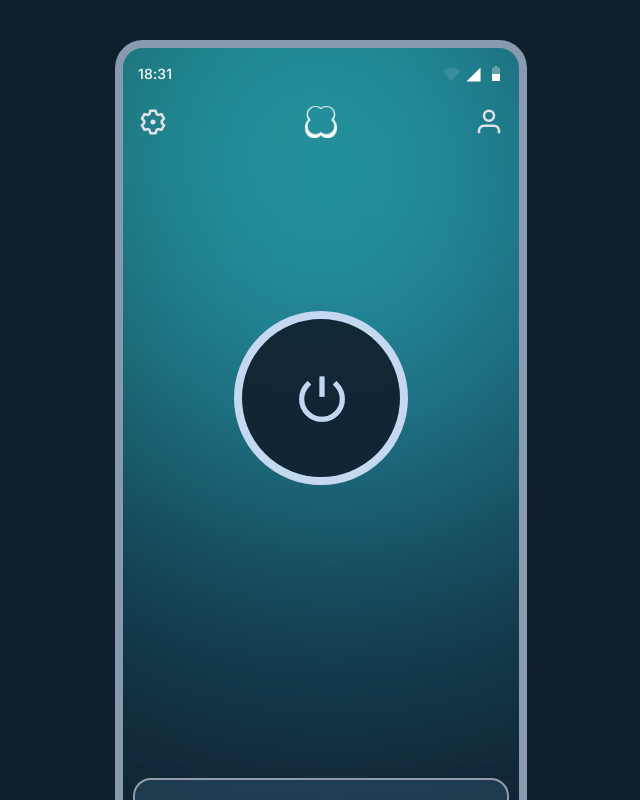
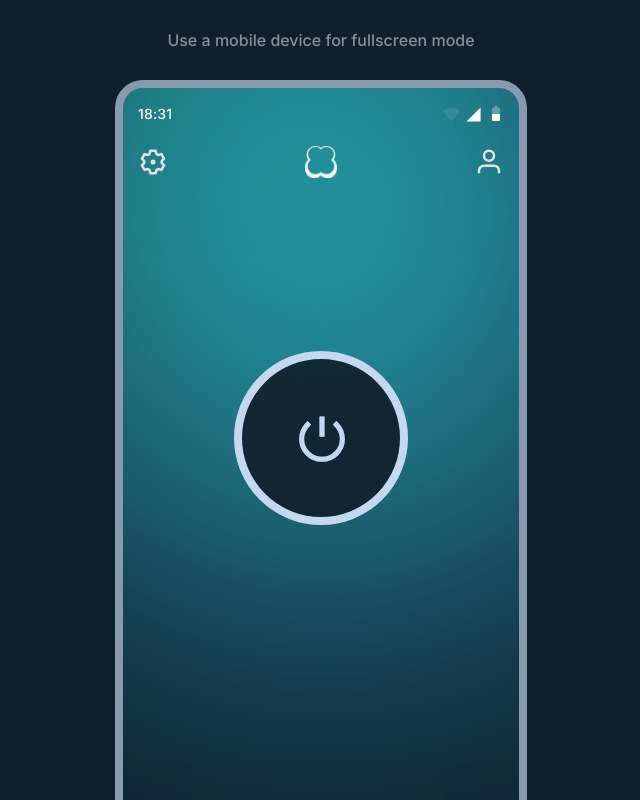
Before and after one commit to SegenVladimir/clover-vpn, a Vue app: page / in a window 1280 px wide. Shown: the top 800 px of the page, without its empty margins (319-959 px from the left). Built offline with nearby package versions, Linux system fonts and the light colour scheme.

Commit message:
mobile view

```diff
--- a/src/components/App/App.scss
+++ b/src/components/App/App.scss
@@ -4,10 +4,12 @@
   flex-direction: column;
   width: 412px;
   height: 892px;
-  margin: 5vh auto;
+  margin: 30px auto;
   border-radius: 28px;
   border: 8px solid #889aae;
   background-color: #101F2D;
+  background-size: cover;
+  background-position: top;
   color: #fff;
   font-size: 14px;
   font-weight: 500;
@@ -97,4 +99,29 @@
       opacity: 0;
     }
   }
+
+  @media screen and (max-width: 768px) {
+    border: none;
+    border-radius: 0;
+    width: 100%;
+    height: 100vh;
+    margin: 0;
+
+    &__header,
+    &__bottom {
+      display: none;
+    }
+  }
 }
+
+.info-description {
+  color: #fff;
+  opacity: 0.5;
+  text-align: center;
+  font-weight: 500;
+  margin: 30px auto;
+
+  @media screen and (max-width: 768px) {
+    display: none;
+  }
+}
--- a/src/components/App/App.vue
+++ b/src/components/App/App.vue
@@ -29,6 +29,7 @@ onMounted(() => {
 @import "App";
 </style>
 <template>
+    <div class="info-description">Use a mobile device for fullscreen mode</div>
     <div class="app" :class="connect ? 'connect' : 'disconnect'">
         <div class="app__header">
             <div class="app__time">{{currentTime}}</div>
--- a/src/components/ChoiceLocation/ChoiceLocation.scss
+++ b/src/components/ChoiceLocation/ChoiceLocation.scss
@@ -5,7 +5,6 @@
   width: 100%;
   height: 100%;
   background: #273c51;
-  border-radius: 18px;
   padding: 52px 0 0;
   z-index: 10;
 
@@ -59,4 +58,8 @@
       width: 0;
     }
   }
+
+  @media screen and (max-width: 768px) {
+    padding: 0;
+  }
 }
--- a/src/components/ConnectScreen/ConnectScreen.scss
+++ b/src/components/ConnectScreen/ConnectScreen.scss
@@ -147,4 +147,10 @@
       bottom: -100px;
     }
   }
+
+  @media screen and (max-width: 768px) {
+    &__selected {
+      bottom: 40px;
+    }
+  }
 }
--- a/src/components/GetPremium/GetPremium.scss
+++ b/src/components/GetPremium/GetPremium.scss
@@ -6,8 +6,9 @@
   width: 100%;
   height: 100%;
   background-image: url("../../assets/bg/getPremium.svg");
+  background-size: cover;
+  background-position: top;
   background-color: #101F2D;
-  border-radius: 18px;
   padding: 52px 15px 36px 15px;
   z-index: 10;
 
@@ -83,6 +84,10 @@
     text-align: center;
     cursor: pointer;
   }
+
+  @media screen and (max-width: 768px) {
+    padding-top: 16px;
+  }
 }
 
 .tariff {
--- a/src/components/LoadScreen/LoadScreen.scss
+++ b/src/components/LoadScreen/LoadScreen.scss
@@ -26,5 +26,9 @@
     img {
       width: 32px;
     }
+
+    @media screen and (max-width: 768px) {
+      top: -450px;
+    }
   }
 }
--- a/src/style.css
+++ b/src/style.css
@@ -7,6 +7,7 @@ body {
   min-height: 892px;
   overflow-x: hidden;
   background-color: #101F2D;
+  margin: 0;
 }
 
 html, * {
```
